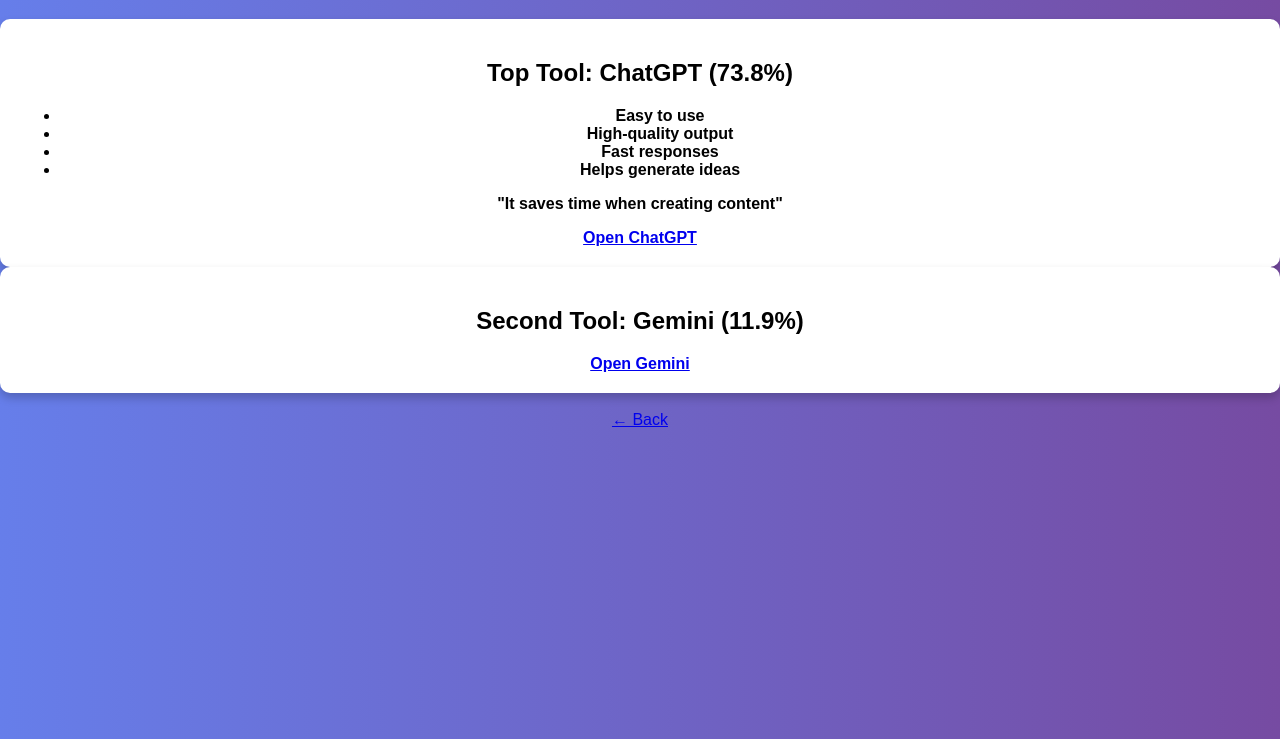
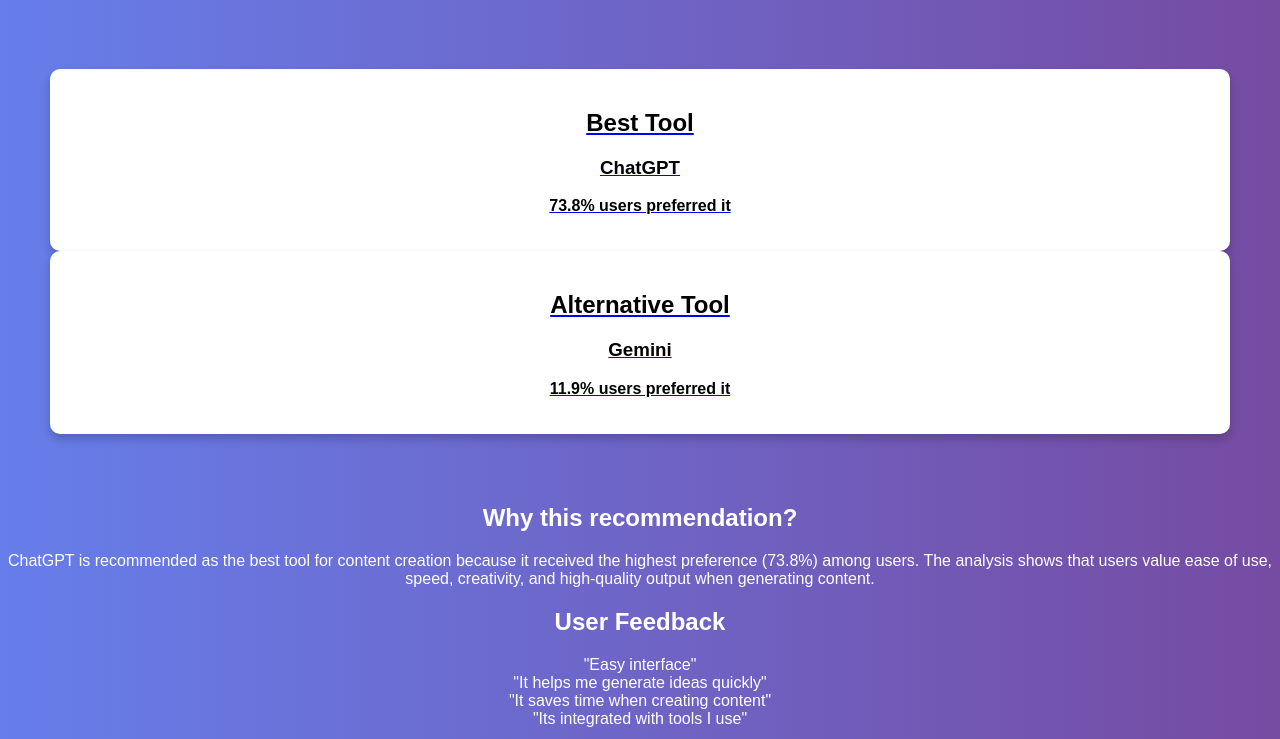
Before and after one commit to bingisujeeth/ai-tool-recommendation, a plain HTML site: page content.html in a window 1280 px wide. Shown: the part 61-800 px from the top of the page. Drawn offline with Linux system fonts and the light colour scheme.

Commit message:
content.html

```diff
--- a/content.html
+++ b/content.html
@@ -4,31 +4,54 @@
     <title>Content Creation</title>
     <link rel="stylesheet" href="style.css">
 </head>
+<!DOCTYPE html>
+<html>
+<head>
+    <title>Content Creation</title>
+    <link rel="stylesheet" href="style.css">
+</head>
+
 <body>
 
 <h1>Content Creation</h1>
 
-<div class="card">
-    <h2>Top Tool: ChatGPT (73.8%)</h2>
-    <ul>
-        <li>Easy to use</li>
-        <li>High-quality output</li>
-        <li>Fast responses</li>
-        <li>Helps generate ideas</li>
-    </ul>
+<div class="container">
 
-    <p>"It saves time when creating content"</p>
+<a href="https://chat.openai.com" target="_blank" class="card-link">
+    <div class="card">
+        <h2>Best Tool</h2>
+        <h3>ChatGPT</h3>
+        <p>73.8% users preferred it</p>
+    </div>
+</a>
 
-    <a href="https://chat.openai.com" target="_blank">Open ChatGPT</a>
+<a href="https://gemini.google.com" target="_blank" class="card-link">
+    <div class="card">
+        <h2>Alternative Tool</h2>
+        <h3>Gemini</h3>
+        <p>11.9% users preferred it</p>
+    </div>
+</a>
+
 </div>
 
-<div class="card">
-    <h2>Second Tool: Gemini (11.9%)</h2>
-    <a href="https://gemini.google.com" target="_blank">Open Gemini</a>
+<div class="section">
+    <h2>Why this recommendation?</h2>
+    <p>
+        ChatGPT is recommended as the best tool for content creation because it received the highest preference (73.8%) among users.
+        The analysis shows that users value ease of use, speed, creativity, and high-quality output when generating content.
+    </p>
 </div>
 
-<br>
-<a href="index.html">← Back</a>
+<div class="section">
+    <h2>User Feedback</h2>
+
+    <div class="quote">"Easy interface"</div>
+    <div class="quote">"It helps me generate ideas quickly"</div>
+    <div class="quote">"It saves time when creating content"</div>
+    <div class="quote">"Its integrated with tools I use"</div>
+
+</div>
 
 </body>
 </html>
```
